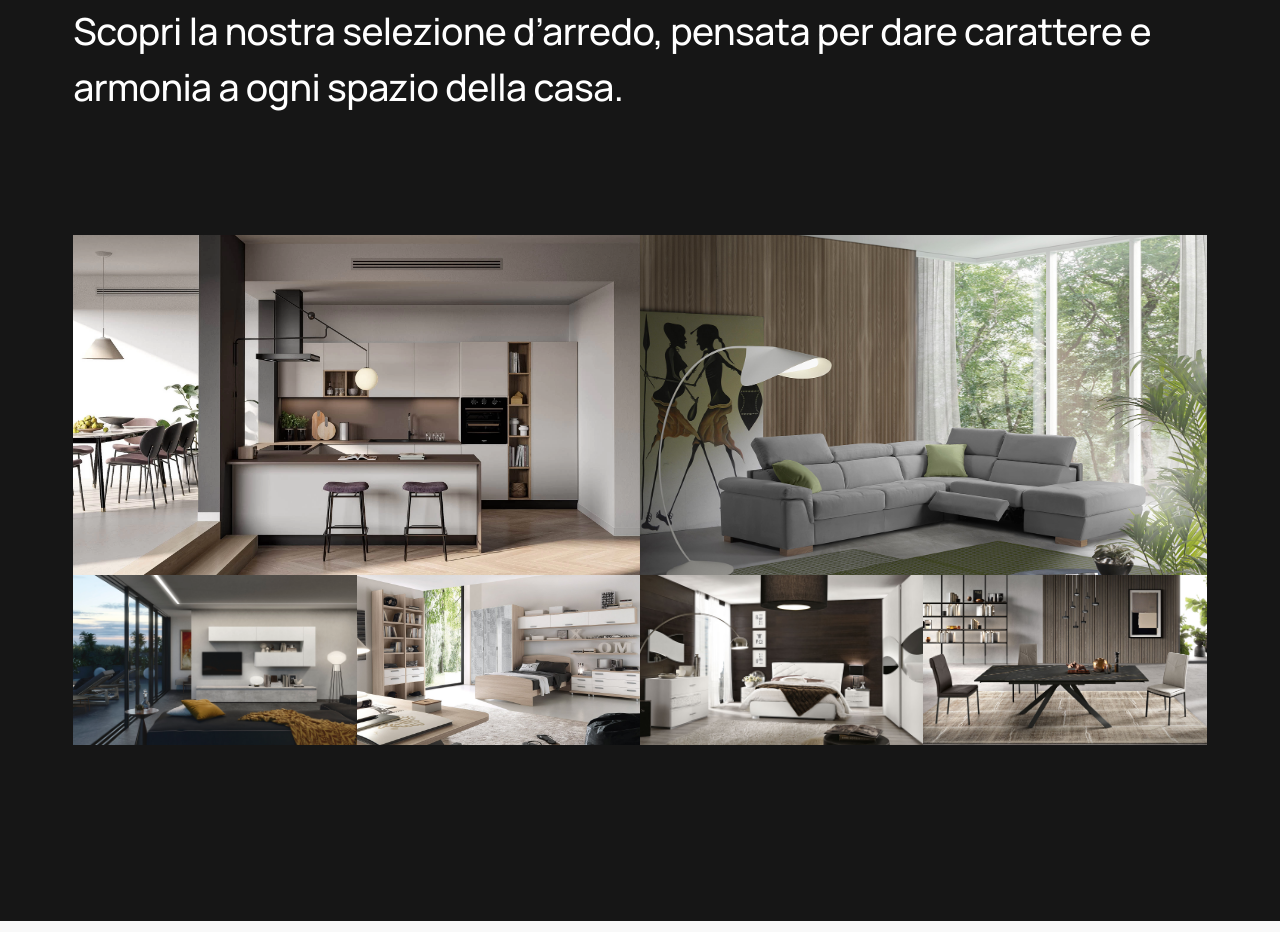
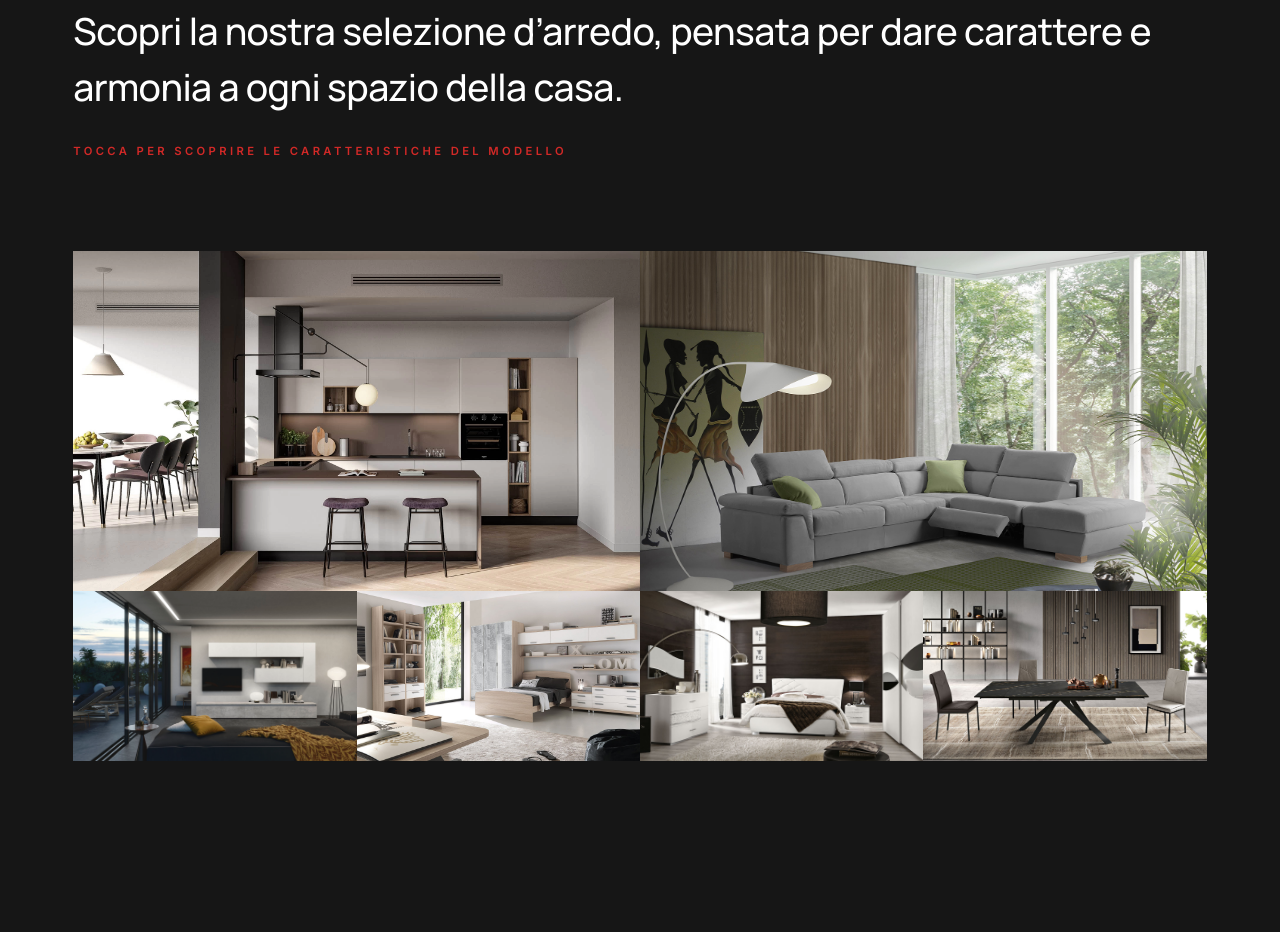
Before and after one commit to madPaolino/mueller-1.0.0, a website: page index.html in a window 1280 px wide. Shown: the part 4036-4968 px from the top of the page. Drawn offline with Linux system fonts and the light colour scheme.

Commit message:
Update index.html

```diff
--- a/index.html
+++ b/index.html
@@ -366,6 +366,20 @@
                     </div>
                 </div> <!-- end section-header -->
 
+                <div class="row" style="margin-top: -60px; margin-bottom: -60px;">
+  <div class="column lg-12">
+    <p
+      class="section-header__pretitle text-pretitle"
+      style="
+        color: #d22927;
+        font-size: 1.125rem;
+      "
+    >
+     Tocca per scoprire le caratteristiche del modello
+    </p>
+  </div>
+</div>
+
                 <div id="bricks" class="row bricks">
                     <div class="column lg-12 masonry">
                         <div class="bricks-wrapper">
```
